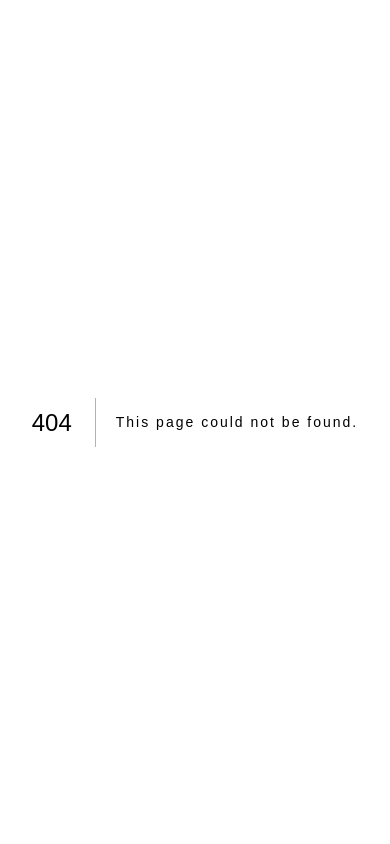
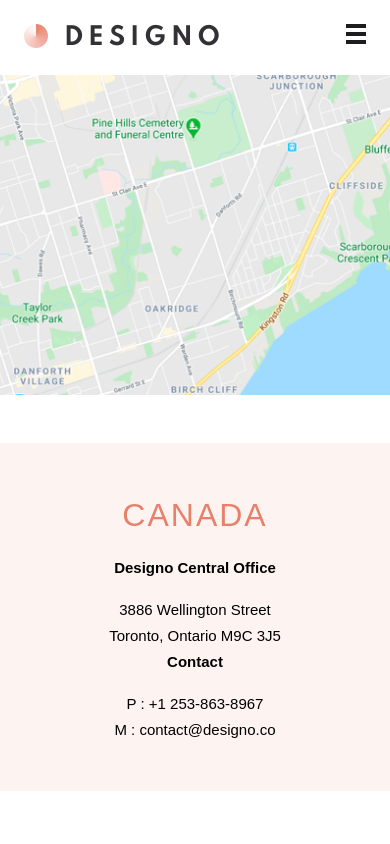
Before and after one commit to glowupmatt/DESIGNO, a Next.js app: page /locations in a window 390 px wide. Before the commit this address had no page. Shown: the top 844 px of the page. Built offline with nearby package versions, Linux system fonts and the light colour scheme.

Commit message:
location page with media queries

```diff
--- a/app/about-us/page.tsx
+++ b/app/about-us/page.tsx
@@ -10,31 +10,33 @@ const aboutUs = () => {
   const titleHeaderInfo = {
     title: "About Us",
     desc: "Founded in 2010, we are a creative agency that produces lasting results for our clients. We've partnered with many startups, corporations, and nonprofits alike to craft designs that make real impact. We're always looking forward to creating brands, products, and digital experiences that connect with our clients' audiences.",
-    textContainer: "",
-    textStyles: "flex flex-col gap-4 lg:w-[40%] ",
+    textContainer:
+      "py-[2rem] md:rounded-b-md lg:rounded-l-xl lg:rounded-br-none lg:p-[4rem]",
+    textStyles:
+      "flex flex-col items-center  gap-4 lg:w-[40%] md:h-full lg:w-full lg:h-full lg:justify-center lg:items-start lg:text-start ",
+  };
+
+  const textBoxData = {
+    title: "World-Class Talent",
+    bodyOne:
+      "We are a crew of strategists, problem-solvers, and technologists. Every design is thoughtfully crafted from concept to launch, ensuring success in its given market. We are constantly updating our skills in a myriad of platforms.",
+    bodyTwo:
+      "Our team is multi-disciplinary and we are not merely interested in form — content and meaning are just as important. We give great importance to craftsmanship, service, and prompt delivery. Clients have always been impressed with our high-quality outcomes that encapsulates their brand’s story and mission.",
+    bodyStyles:
+      "p-[2.44rem] text-center flex flex-col gap-4 h-full justify-center items-center md:rounded-b-md md:w-full lg:rounded-r-xl lg:rounded-bl-none lg:items-start lg:text-start lg:p-[5rem]",
+    titleStyles: "text-peach text-[2rem]",
+    bodyOneStyles: "text-[0.9375rem]",
+    bodyTwoStyles: "text-[0.9375rem]",
   };
 
   const bottomTitleHeaderInfo = {
-    title: "The real deal",
+    title: "The Real Deal",
     bodyOne:
       "As strategic partners in our clients' businesses, we are ready to take on any challenge as our own. Solving real problems require empathy and collaboration, and we strive to bring a fresh perspective to every opportunity. We make design and technology more accessible and give you tools to measure success.",
     bodyTwo:
       "We are visual storytellers in appealing and captivating ways. By combining business and marketing strategies, we inspire audiences to take action and drive real results.",
     bodyStyles:
-      "p-[3rem] text-center flex flex-col gap-4 h-full justify-center items-center",
-    titleStyles: "text-peach text-[2rem]",
-    bodyOneStyles: "text-[0.9375rem]",
-    bodyTwoStyles: "text-[0.9375rem]",
-  };
-
-  const textBoxData = {
-    title: "World-class talent",
-    bodyOne:
-      "We are a crew of strategists, problem-solvers, and technologists. Every design is thoughtfully crafted from concept to launch, ensuring success in its given market. We are constantly updating our skills in a myriad of platforms.",
-    bodyTwo:
-      "Our team is multi-disciplinary and we are not merely interested in form — content and meaning are just as important. We give great importance to craftsmanship, service, and prompt delivery. Clients have always been impressed with our high-quality outcomes that encapsulates their brand’s story and mission.",
-    bodyStyles:
-      "p-[3rem] text-center flex flex-col gap-4 h-full justify-center items-center",
+      "p-[3rem] text-center flex flex-col gap-4 h-full justify-center items-center md:rounded-b-md md:w-full lg:rounded-l-xl lg:rounded-br-none lg:items-start lg:text-start lg:p-[5rem]",
     titleStyles: "text-peach text-[2rem]",
     bodyOneStyles: "text-[0.9375rem]",
     bodyTwoStyles: "text-[0.9375rem]",
@@ -44,7 +46,9 @@ const aboutUs = () => {
   return (
     <BaseLayout>
       <>
-        <div className="h-[20rem] w-full relative">
+        <div className="md:flex md:flex-col md:justify-center md:items-center md:gap-[7.5rem] md:p-[2.44rem] lg:p-0">
+          <div className="lg:flex lg:h-[480px] lg:w-full lg:flex-row-reverse">
+            <div className="h-[20rem] w-full relative lg:h-[480px] lg:w-[100rem]">
               <Image
                 alt=""
                 src="/assets/about/mobile/image-about-hero.jpg"
@@ -57,20 +61,22 @@ const aboutUs = () => {
                 src="/assets/about/tablet/image-about-hero.jpg"
                 fill
                 quality={100}
-            className="object-cover hidden md:block lg:hidden"
+                className="object-cover hidden md:block lg:hidden rounded-t-md"
               />
               <Image
                 alt=""
                 src="/assets/about/desktop/image-about-hero.jpg"
                 fill
                 quality={100}
-            className="object-cover hidden md:hidden lg:block"
+                className="object-cover hidden md:hidden lg:block rounded-r-xl"
               />
             </div>
             <div className="">
               <TitleHeader titleHeaderInfo={titleHeaderInfo} />
             </div>
-        <div className="h-[20rem] w-full relative">
+          </div>
+          <div className="lg:flex lg:h-[640px] lg:w-full lg:flex-row">
+            <div className="h-[20rem] w-full relative lg:h-full ">
               <Image
                 alt=""
                 src="/assets/about/mobile/image-world-class-talent.jpg"
@@ -83,18 +89,19 @@ const aboutUs = () => {
                 src="/assets/about/tablet/image-world-class-talent.jpg"
                 fill
                 quality={100}
-            className="object-cover hidden md:block lg:hidden"
+                className="object-cover hidden md:block lg:hidden rounded-t-md"
               />
               <Image
                 alt=""
                 src="/assets/about/desktop/image-world-class-talent.jpg"
                 fill
                 quality={100}
-            className="object-cover hidden md:hidden lg:block"
+                className="object-cover hidden md:hidden lg:block rounded-l-xl"
               />
             </div>
             <TextBox textBoxData={textBoxData} />
-        <div className="flex flex-col items-center justify-center gap-[4rem] mt-[3rem]">
+          </div>
+          <div className="flex flex-col items-center mb-[7.5rem] md:mb-0 justify-center gap-[4rem] mt-[3rem] lg:flex-row lg:w-full">
             {locations.map((data, index) => {
               return (
                 <div
@@ -119,31 +126,34 @@ const aboutUs = () => {
               );
             })}
           </div>
-        <div className="h-[20rem] w-full relative mt-[6rem]">
+          <div className="lg:flex lg:h-[640px] lg:w-full lg:flex-row-reverse">
+            <div className="h-[20rem] w-full relative lg:h-full lg:w-[100rem]">
               <Image
                 alt=""
-            src="/assets/about/mobile/image-world-class-talent.jpg"
+                src="/assets/about/mobile/image-real-deal.jpg"
                 fill
                 quality={100}
                 className="object-cover md:hidden"
               />
               <Image
                 alt=""
-            src="/assets/about/tablet/image-world-class-talent.jpg"
+                src="/assets/about/tablet/image-real-deal.jpg"
                 fill
                 quality={100}
-            className="object-cover hidden md:block lg:hidden"
+                className="object-cover hidden md:block lg:hidden rounded-t-md"
               />
               <Image
                 alt=""
-            src="/assets/about/desktop/image-world-class-talent.jpg"
+                src="/assets/about/desktop/image-real-deal.jpg"
                 fill
                 quality={100}
-            className="object-cover hidden md:hidden lg:block"
+                className="object-cover hidden md:hidden lg:block rounded-r-xl"
               />
             </div>
             <div>
               <TextBox textBoxData={bottomTitleHeaderInfo} />
+            </div>
+          </div>
         </div>
       </>
     </BaseLayout>
--- /dev/null
+++ b/app/locations/page.tsx
@@ -0,0 +1,93 @@
+"use client";
+
+import BaseLayout from "@/components/BaseLayout";
+import TextBox from "@/components/TextBox";
+import { locations } from "@/data/locations";
+import classNames from "classnames";
+import Image from "next/image";
+
+const Locations = () => {
+  const data = locations.map((data) => {
+    const locationsData = {
+      title: data.title,
+      tabletImgLocation: data.locationImages.tablet,
+      titleLocation: data.locationInformation.name,
+      bodyOneLocation: data.locationInformation.street,
+      bodyTwoLocation: data.locationInformation.city,
+      titleContact: data.contactInformation.name,
+      bodyOneContact: data.contactInformation.number,
+      bodyTwoContact: data.contactInformation.email,
+      bodyStyles:
+        "text-center flex flex-col gap-4 h-full justify-center items-center md:rounded-b-md md:w-full lg:rounded-r-xl lg:rounded-bl-none lg:items-start lg:text-start lg:p-[5rem]",
+      titleStyles: "text-[0.9375rem] font-bold",
+      bodyOneStyles: "text-[0.9375rem] font-light",
+      bodyTwoStyles: "text-[0.9375rem] font-light",
+    };
+    return locationsData;
+  });
+
+  console.log(data);
+
+  return (
+    <BaseLayout>
+      <>
+        <div className="flex flex-col items-center gap-[7.5rem] w-full text-center justify-center lg:gap-[3rem]">
+          {data.map((data, index) => {
+            return (
+              <div
+                key={index}
+                className={classNames(
+                  "flex flex-col gap-[3rem]  lg:w-full lg:flex-row",
+                  { "lg:flex-row-reverse": index === 1 }
+                )}
+              >
+                <div
+                  className={classNames(
+                    "w-screen h-[320px] relative md:w-[698px] lg:w-[50%] lg:h-[326px]"
+                  )}
+                >
+                  <Image
+                    alt={data.titleLocation}
+                    src={data.tabletImgLocation}
+                    fill
+                    quality={100}
+                    className="object-cover md:rounded-lg"
+                  />
+                </div>
+                <div className="flex flex-col gap-4 p-[3rem] md:justify-center md:items-start md:h-[326px] bg-[#FDF3F0] md:rounded-lg lg:w-full ">
+                  <h2 className="text-[2rem] text-peach">{data.title}</h2>
+                  <div className="flex flex-col md:flex-row md:justify-between md:w-[80%] md:text-start">
+                    <div className="flex flex-col gap-[1rem]">
+                      <p className={data.titleStyles}>{data.titleLocation}</p>
+                      <div className="flex flex-col md:w-full">
+                        <p className={data.bodyOneStyles}>
+                          {data.bodyOneLocation}
+                        </p>
+                        <p className={data.bodyTwoStyles}>
+                          {data.bodyTwoLocation}
+                        </p>
+                      </div>
+                    </div>
+                    <div className="flex flex-col gap-[1rem]">
+                      <p className={data.titleStyles}>{data.titleContact}</p>
+                      <div className="flex flex-col">
+                        <p className={data.bodyOneStyles}>
+                          {data.bodyOneContact}
+                        </p>
+                        <p className={data.bodyTwoStyles}>
+                          {data.bodyTwoContact}
+                        </p>
+                      </div>
+                    </div>
+                  </div>
+                </div>
+              </div>
+            );
+          })}
+        </div>
+      </>
+    </BaseLayout>
+  );
+};
+
+export default Locations;
--- a/components/Navigation.tsx
+++ b/components/Navigation.tsx
@@ -28,12 +28,18 @@ const Navigation = ({ setNavOpen, navOpen }: navigationProps) => {
           >
             OUR COMPANY
           </Link>
-          <li className="cursor-pointer hover:decoration-1 hover:underline hover:text-gray">
+          <Link
+            href="/locations"
+            className="cursor-pointer hover:decoration-1 hover:underline hover:text-gray"
+          >
             LOCATIONS
-          </li>
-          <li className="cursor-pointer hover:decoration-1 hover:underline hover:text-gray">
+          </Link>
+          <Link
+            href="/contact"
+            className="cursor-pointer hover:decoration-1 hover:underline hover:text-gray"
+          >
             CONTACT
-          </li>
+          </Link>
         </ul>
 
         <div className="h-[1.25rem] w-[1.25rem] relative md:hidden">
@@ -65,8 +71,12 @@ const Navigation = ({ setNavOpen, navOpen }: navigationProps) => {
         <Link href="/about-us" className="hover:underline-offset-4">
           OUR COMPANY
         </Link>
-        <li className="hover:underline-offset-4">LOCATIONS</li>
-        <li className="hover:underline-offset-4">CONTACT</li>
+        <Link href="/locations" className="hover:underline-offset-4">
+          LOCATIONS
+        </Link>
+        <Link href="/contact" className="hover:underline-offset-4">
+          CONTACT
+        </Link>
       </ul>
     </nav>
   );
--- a/components/TitleHeader.tsx
+++ b/components/TitleHeader.tsx
@@ -15,7 +15,7 @@ const TitleHeader = ({ titleHeaderInfo }: TitleHeaderProps) => {
   return (
     <div
       className={classNames(
-        "bg-peach w-full flex flex-col justify-center items-center text-white p-[1.5rem] text-center gap-[1.5rem] md:rounded-lg lg:h-[15.75rem]",
+        "bg-peach w-full flex flex-col justify-center items-center text-white p-[1.5rem] text-center gap-[1.5rem] lg:h-full",
         `${titleHeaderInfo.textContainer}`
       )}
     >
--- a/data/locations.ts
+++ b/data/locations.ts
@@ -9,8 +9,8 @@ export const locations = [
     },
     contactInformation: {
       name: "Contact",
-      number: "P : (02) 6720 9092",
-      email: "M : contact@designo.au",
+      number: "P : +1 253-863-8967",
+      email: "M : contact@designo.co",
     },
     locationImages: {
       tablet: "/assets/locations/tablet/image-map-canada.png",
```
Lines whose indentation alone changed are shown as unchanged.
